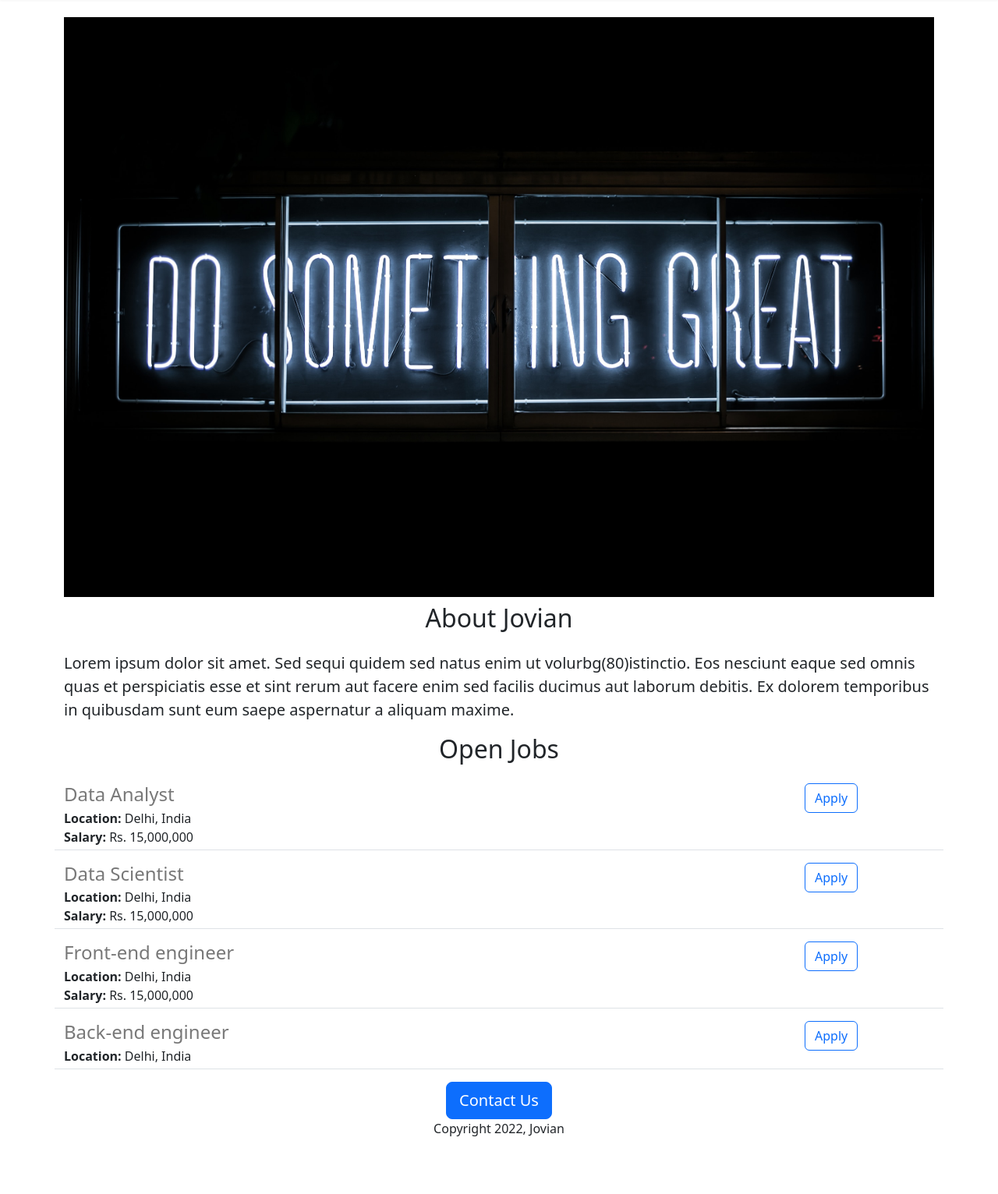
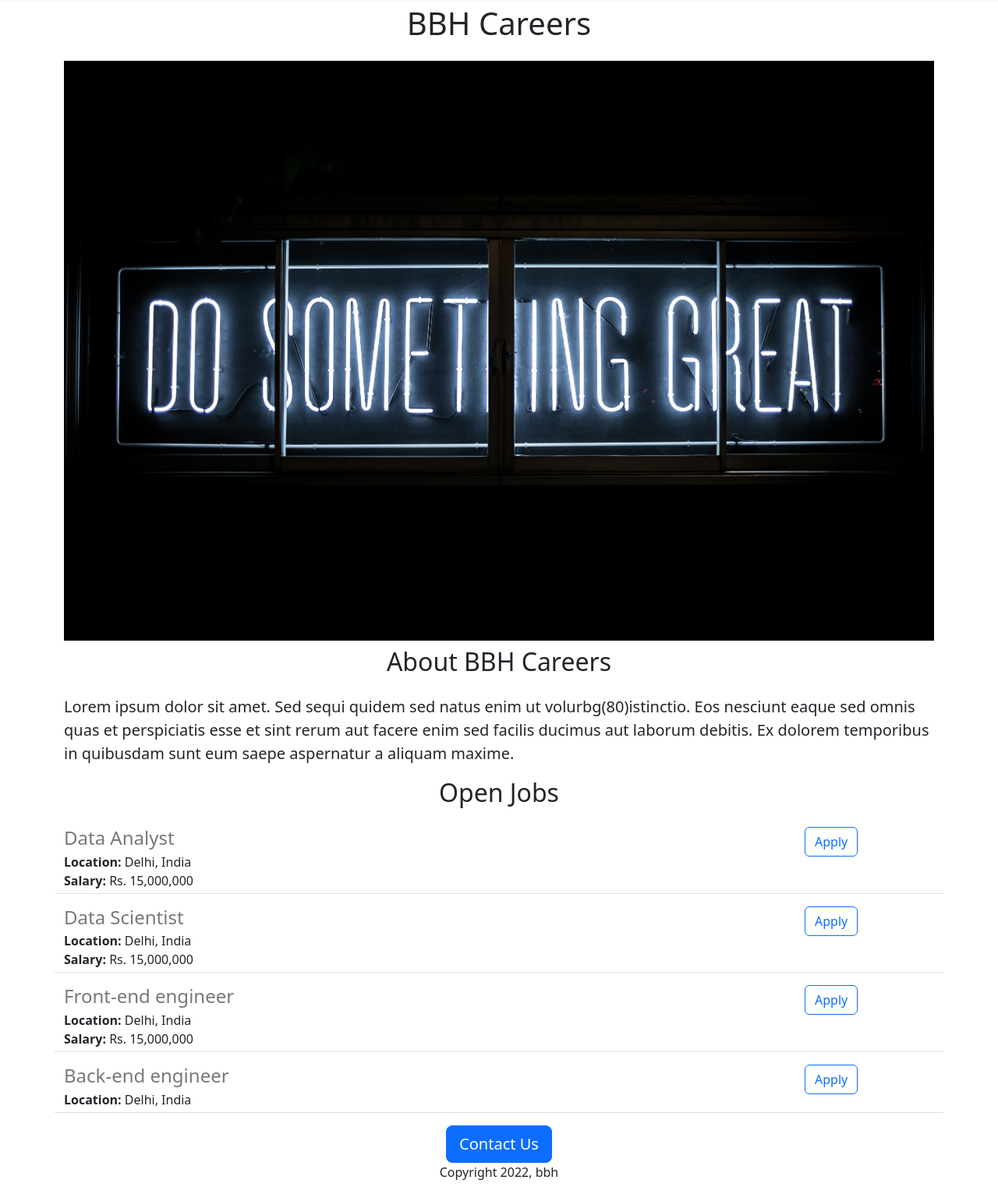
Before and after one commit to yesplease/jovian-careers-website, a Flask app: page / in a window 1280 px wide. Shown: the part 58-1590 px from the top of the page at 78% size. Before the commit the page ends 1516 px from the top, so only its background shows below. Run offline with Flask 2, Linux system fonts and the light colour scheme.

Commit message:
Change names

```diff
--- a/templates/home.html
+++ b/templates/home.html
@@ -1,7 +1,7 @@
 <!DOCTYPE html>
 <html>
   <head>
-    <title>Jovian Careers</title>
+    <title>BBH Careers</title>
     <meta charset="utf-8">
     <meta name="viewport" content="width=device-width, initial-scale=1">
     <link href="https://cdn.jsdelivr.net/npm/bootstrap@5.3.0-alpha2/dist/css/bootstrap.min.css" rel="stylesheet" integrity="sha384-aFq/bzH65dt+w6FI2ooMVUpc+21e0SRygnTpmBvdBgSdnuTN7QbdgL+OapgHtvPp" crossorigin="anonymous">
@@ -16,9 +16,9 @@
   {% include 'nav.html' %}
   <body>
     <div class="container">
-      <h1 class="text-center mt-2 mb-4">{{company_name}} Careers</h1>
+      <h1 class="text-center mt-2 mb-4">BBH Careers</h1>
       <img class="img-fluid" id="banner" src="https://jovian-careers-website.bradleyheinz.repl.co/static/banner.jpg">
-      <h2 class="text-center mt-2 mb-4">About Jovian</h2>
+      <h2 class="text-center mt-2 mb-4">About BBH Careers</h2>
       <p class="lead">Lorem ipsum dolor sit amet. Sed sequi quidem sed natus enim ut volurbg(80)istinctio. Eos nesciunt eaque sed omnis quas et perspiciatis esse et sint rerum aut facere enim sed facilis ducimus aut laborum debitis. Ex dolorem temporibus in quibusdam sunt eum saepe aspernatur a aliquam maxime.</p>
       <h2 class="text-center mt-2 mb-4">Open Jobs</h2>
       <p>
@@ -29,7 +29,7 @@
       </p>
       <div class="text-center">
         <button class="btn btn-primary btn-lg">Contact Us</button>
-        <p>Copyright 2022, Jovian</p>
+        <p>Copyright 2022, bbh</p>
       </div>
 
     </body>
--- a/templates/nav.html
+++ b/templates/nav.html
@@ -6,4 +6,4 @@
     </a>
   </div>
 </nav>
-<div style="height=56px"></div>
+<div style="height:56px"></div>
```
